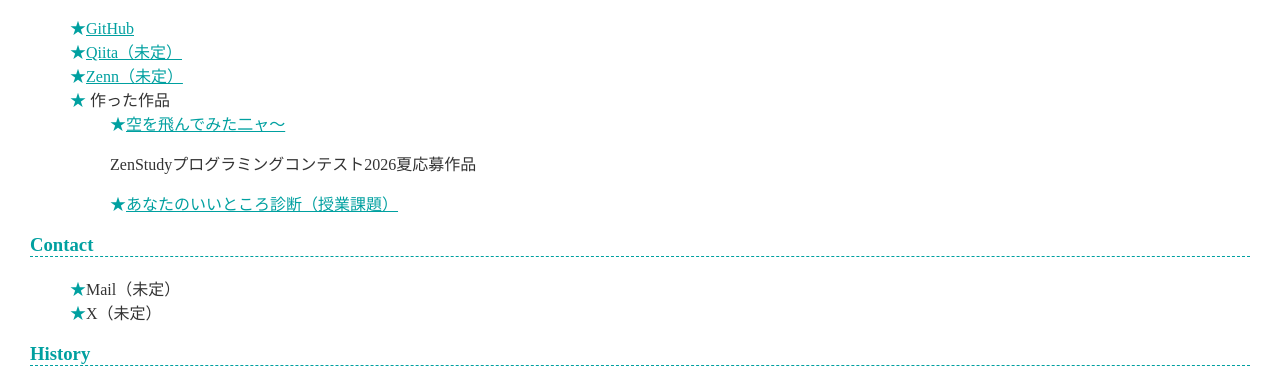
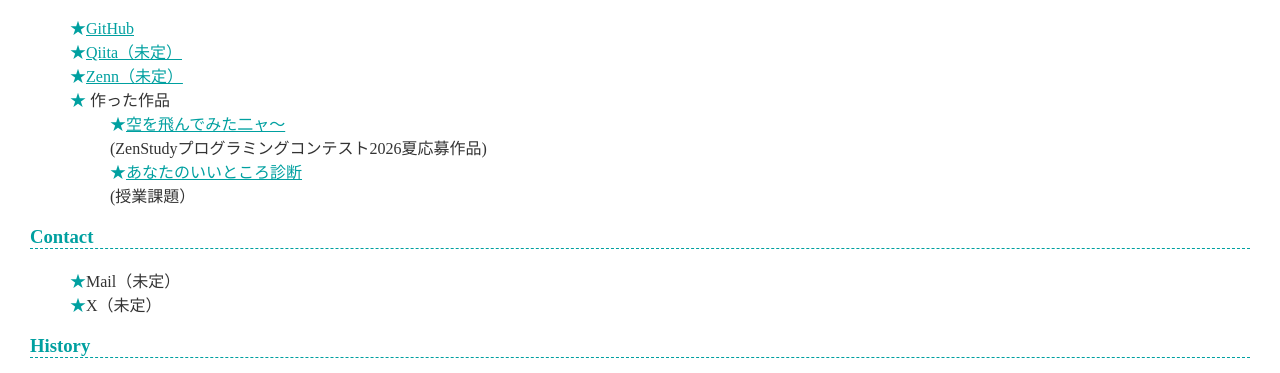
Before and after one commit to nogyu-dev/nogyu-dev.github.io, a plain HTML site: page index.html in a window 1280 px wide. Shown: the part 1035-1408 px from the top of the page. Drawn offline with Linux system fonts and the light colour scheme.

Commit message:
Update index.html

```diff
--- a/index.html
+++ b/index.html
@@ -58,9 +58,10 @@
       <li>
         作った作品
         <ul>
-          <li><a href="https://nogyu-dev.github.io/flying-cat-game/">空を飛んでみた二ャ〜</a></li>
-          <p>ZenStudyプログラミングコンテスト2026夏応募作品</p>
-          <li><a href="https://nogyu-dev.github.io/assessment/assessment.html">あなたのいいところ診断（授業課題）</a></li>
+          <li><a href="https://nogyu-dev.github.io/flying-cat-game/">空を飛んでみた二ャ〜</a><br>
+            (ZenStudyプログラミングコンテスト2026夏応募作品)</li>
+          <li><a href="https://nogyu-dev.github.io/assessment/assessment.html">あなたのいいところ診断</a><br>
+            (授業課題）</li>
         </ul>
       </li>
     </ul>
```
